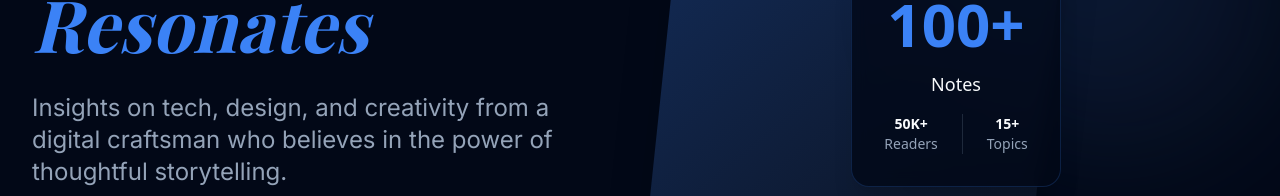
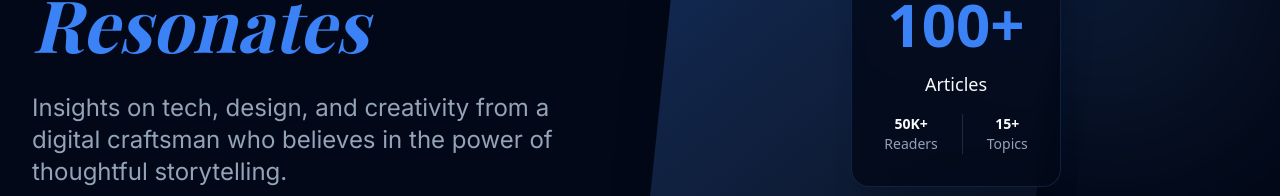
Before and after one commit to neerajyogifonix/Next-JS-Blog-Website, a Next.js app: page / in a window 1280 px wide. Shown: the part 351-547 px from the top of the page. Built offline with nearby package versions, Linux system fonts and the light colour scheme; a web font is replaced by a local one.

Commit message:
checking changes

```diff
--- a/src/components/HeroSection.tsx
+++ b/src/components/HeroSection.tsx
@@ -76,7 +76,7 @@ const HeroSection = () => {
                             <div className="bg-background/80 backdrop-blur-sm rounded-2xl p-8 shadow-xl border border-primary/20">
                                 <div className="text-center space-y-4">
                                     <div className="text-6xl font-bold text-primary">100+</div>
-                                    <div className="text-lg font-medium text-foreground">Notes</div>
+                                    <div className="text-lg font-medium text-foreground">Articles</div>
                                     <div className="flex gap-6 justify-center text-sm text-muted-foreground">
                                         <div>
                                             <div className="font-bold text-foreground">50K+</div>
```
